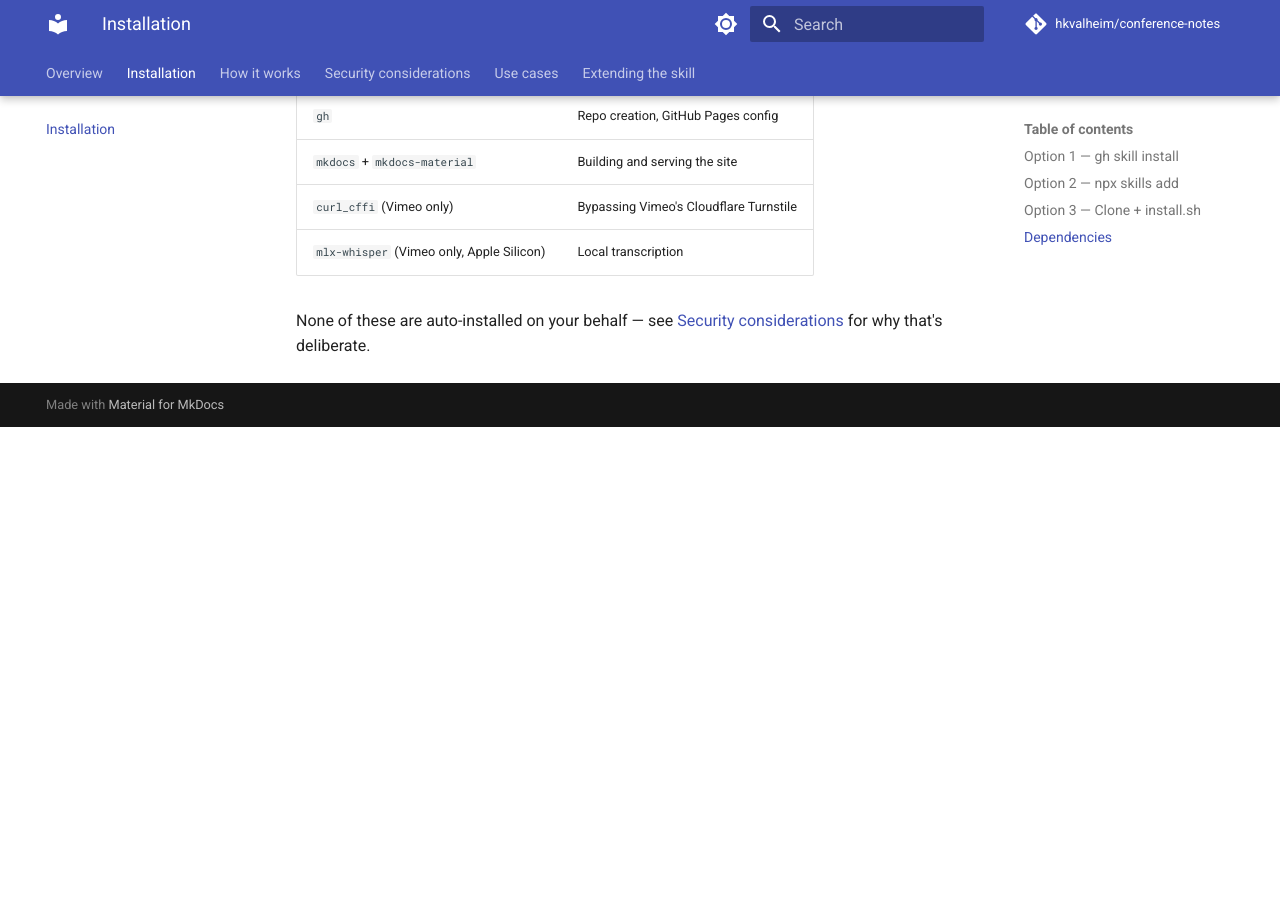
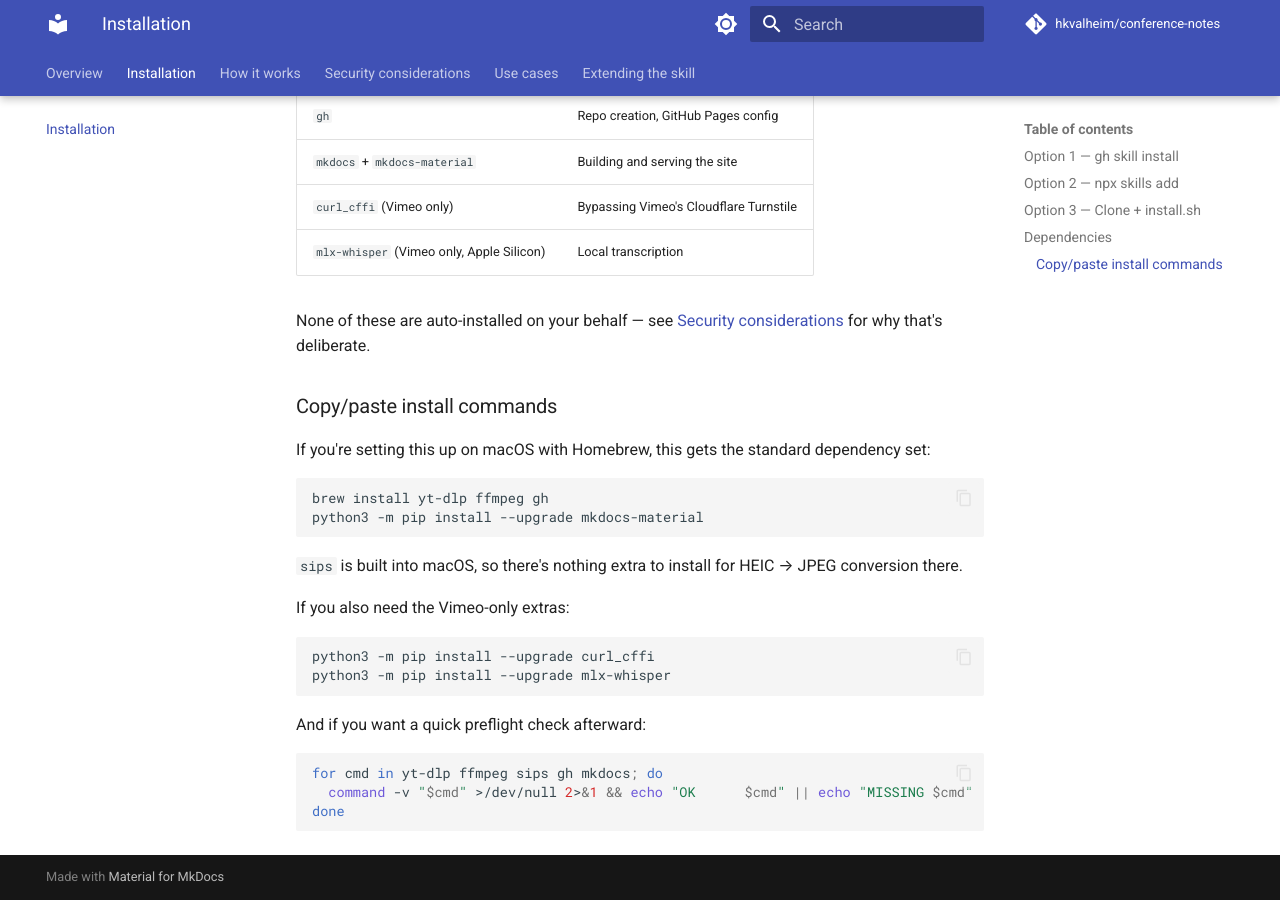
Before and after one commit to hkvalheim/conference-notes, an MkDocs documentation site: the page built from docs/installation.md, in a window 1280 px wide and 900 px high, scrolled down 1535 px. Built offline with MkDocs 1.6.1 and Material for MkDocs 9.7.7, drawn with Linux system fonts in a browser that asks for light colours; comment, search, counter and statistics services are not loaded; before the commit the page ends 1962 px from its top, so only the background shows below that.

Commit message:
Add dependency install commands to docs
Co-authored-by: hkvalheim <284877+hkvalheim@users.noreply.github.com>

````diff
--- a/docs/installation.md
+++ b/docs/installation.md
@@ -62,3 +62,31 @@ The skill itself checks for these before doing any work — see its own
 
 None of these are auto-installed on your behalf — see
 [Security considerations](security.md) for why that's deliberate.
+
+### Copy/paste install commands
+
+If you're setting this up on macOS with Homebrew, this gets the standard
+dependency set:
+
+```bash
+brew install yt-dlp ffmpeg gh
+python3 -m pip install --upgrade mkdocs-material
+```
+
+`sips` is built into macOS, so there's nothing extra to install for HEIC →
+JPEG conversion there.
+
+If you also need the Vimeo-only extras:
+
+```bash
+python3 -m pip install --upgrade curl_cffi
+python3 -m pip install --upgrade mlx-whisper
+```
+
+And if you want a quick preflight check afterward:
+
+```bash
+for cmd in yt-dlp ffmpeg sips gh mkdocs; do
+  command -v "$cmd" >/dev/null 2>&1 && echo "OK      $cmd" || echo "MISSING $cmd"
+done
+```
````
